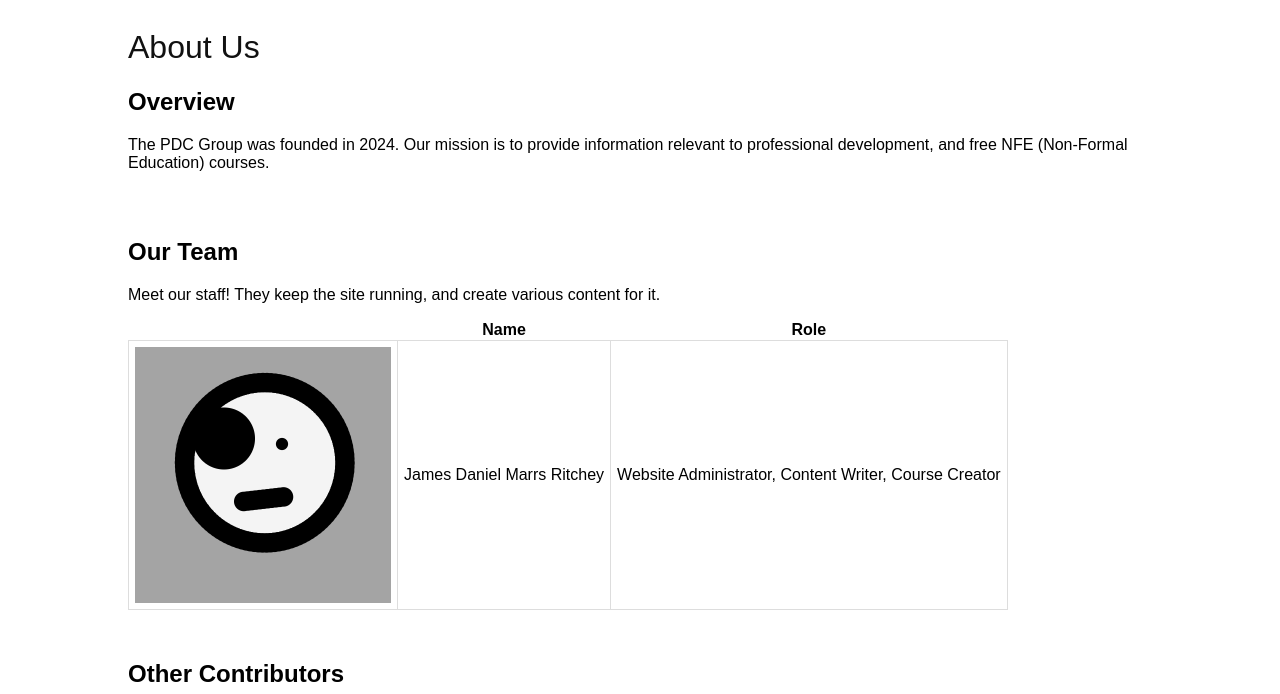
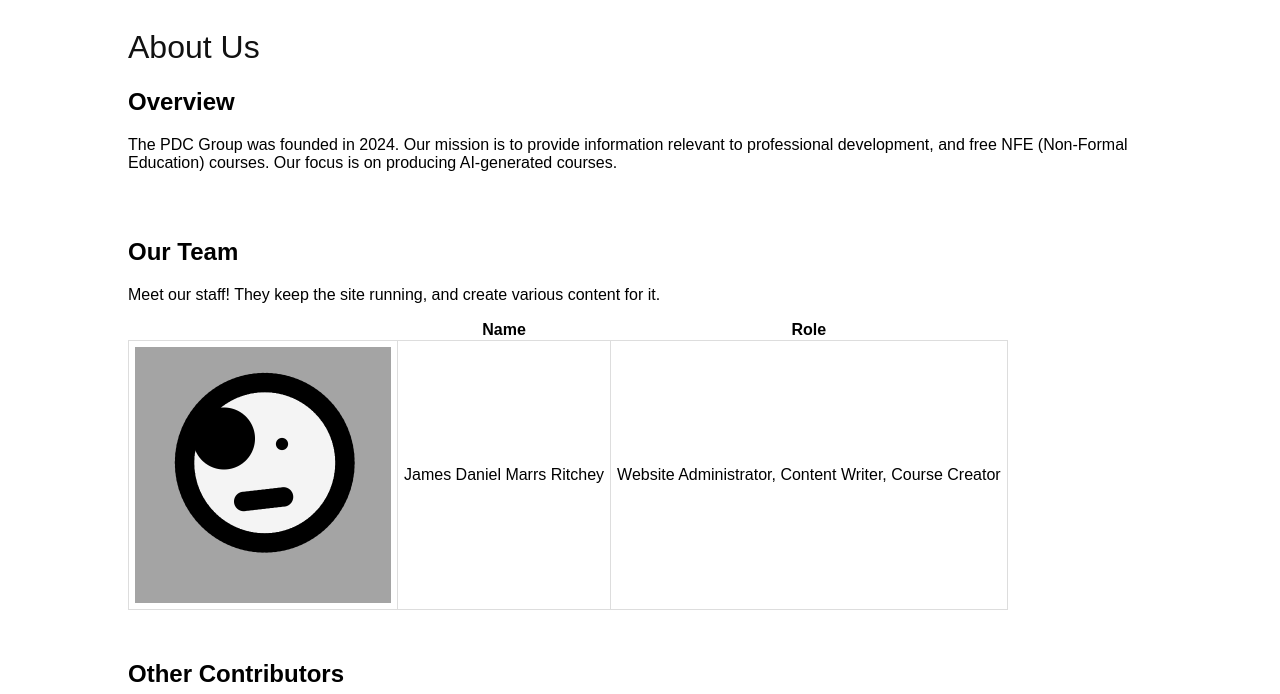
Before and after one commit to thepdcgroup/thepdcgroup.github.io, a plain HTML site: page docs/pages/about-us.html in a window 1280 px wide. Shown: the part 106-800 px from the top of the page. Drawn offline with Linux system fonts and the light colour scheme.

Commit message:
Update about-us.html
Added focus statement.

```diff
--- a/docs/pages/about-us.html
+++ b/docs/pages/about-us.html
@@ -26,7 +26,7 @@
 <h1>About Us</h1>
 
 <h2>Overview</h2>
-<p><span class='sitename'>{$Sitename}</span> was founded in 2024. Our mission is to provide information relevant to professional development, and free NFE (Non-Formal Education) courses.</p>
+<p><span class='sitename'>{$Sitename}</span> was founded in 2024. Our mission is to provide information relevant to professional development, and free NFE (Non-Formal Education) courses. Our focus is on producing AI-generated courses.</p>
 <div class='padding_1'></div>
 <h2>Our Team</h2>
 <p>Meet our staff! They keep the site running, and create various content for it.</p>
```
